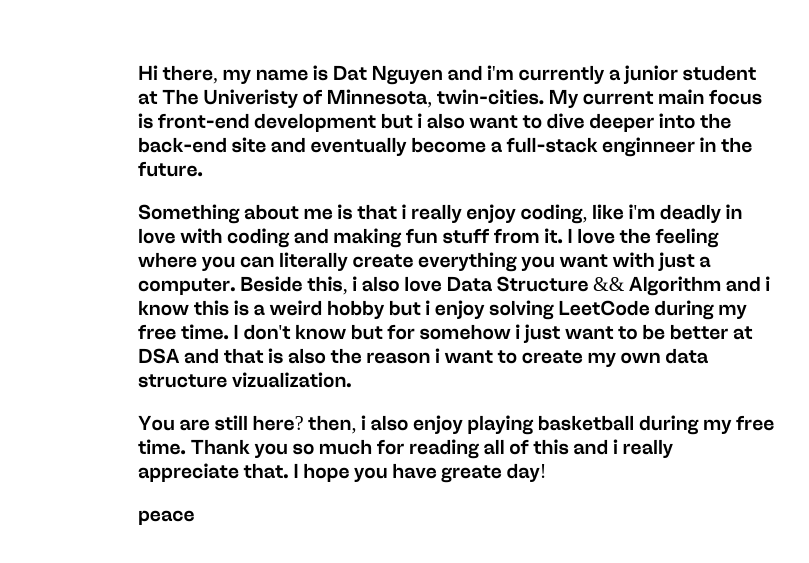
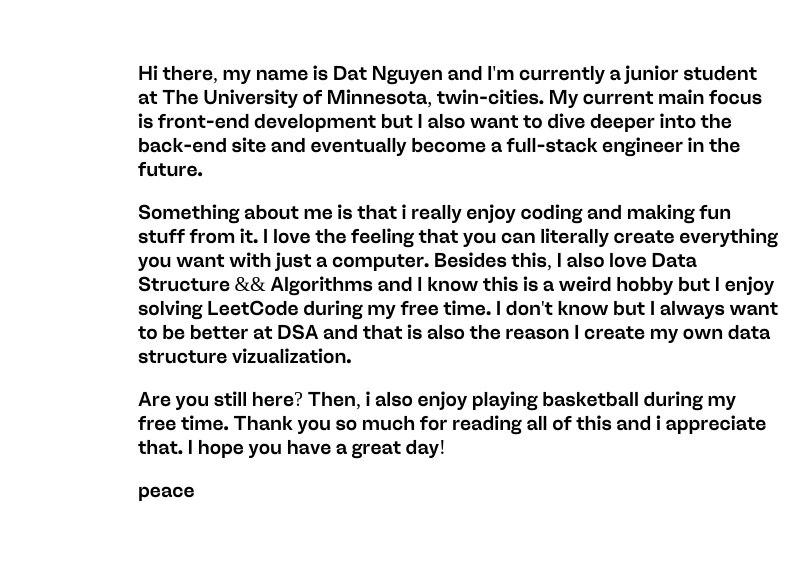
Before and after one commit to noNameRose/personal-website, a website: page about-page/index.html in a window 1280 px wide. Shown: the part 277-840 px from the top of the page, without its empty margins (182-991 px from the left). Drawn offline with nearby package versions, Linux system fonts and the light colour scheme.

Commit message:
fix about page

```diff
--- a/about-page/index.html
+++ b/about-page/index.html
@@ -31,19 +31,16 @@
                 </div>
                 <article>
                     <p class = "about-essay">
-                        Hi there, my name is Dat Nguyen and i'm currently a junior student at The Univeristy of Minnesota, twin-cities.
-                        My current main focus is front-end development but i also want to dive deeper into the back-end site and eventually become a
-                        full-stack enginneer in the future.
+                        Hi there, my name is Dat Nguyen and I'm currently a junior student at The University of Minnesota, twin-cities. My current main focus is front-end development but I also want to dive deeper into the back-end site and eventually become a full-stack engineer in the future.
+
                     </p>
                     <br>
                     <p class = "about-essay">
-                        Something about me is that i really enjoy coding, like i'm deadly in love with coding and making fun stuff from it.
-                        I love the feeling where you can literally create everything you want with just a computer. Beside this, i also love Data Structure && Algorithm and i know this
-                        is a weird hobby but i enjoy solving LeetCode during my free time. I don't know but for somehow i just want to be better at DSA and that is also the reason i want to create my own data structure vizualization.
+                        Something about me is that i really enjoy coding and making fun stuff from it. I love the feeling that you can literally create everything you want with just a computer. Besides this, I also love Data Structure && Algorithms and I know this is a weird hobby but I enjoy solving LeetCode during my free time. I don't know but I always want to be better at DSA and that is also the reason I create my own data structure vizualization.
                     </p>
                     <br>
                     <p class = "about-essay">
-                        You are still here? then, i also enjoy playing basketball during my free time. Thank you so much for reading all of this and i really appreciate that. I hope you have greate day!
+                        Are you still here? Then, i also enjoy playing basketball during my free time. Thank you so much for reading all of this and i appreciate that. I hope you have a great day!
                     </p>
                     <br>
                     <p class = "about-essay">
```
